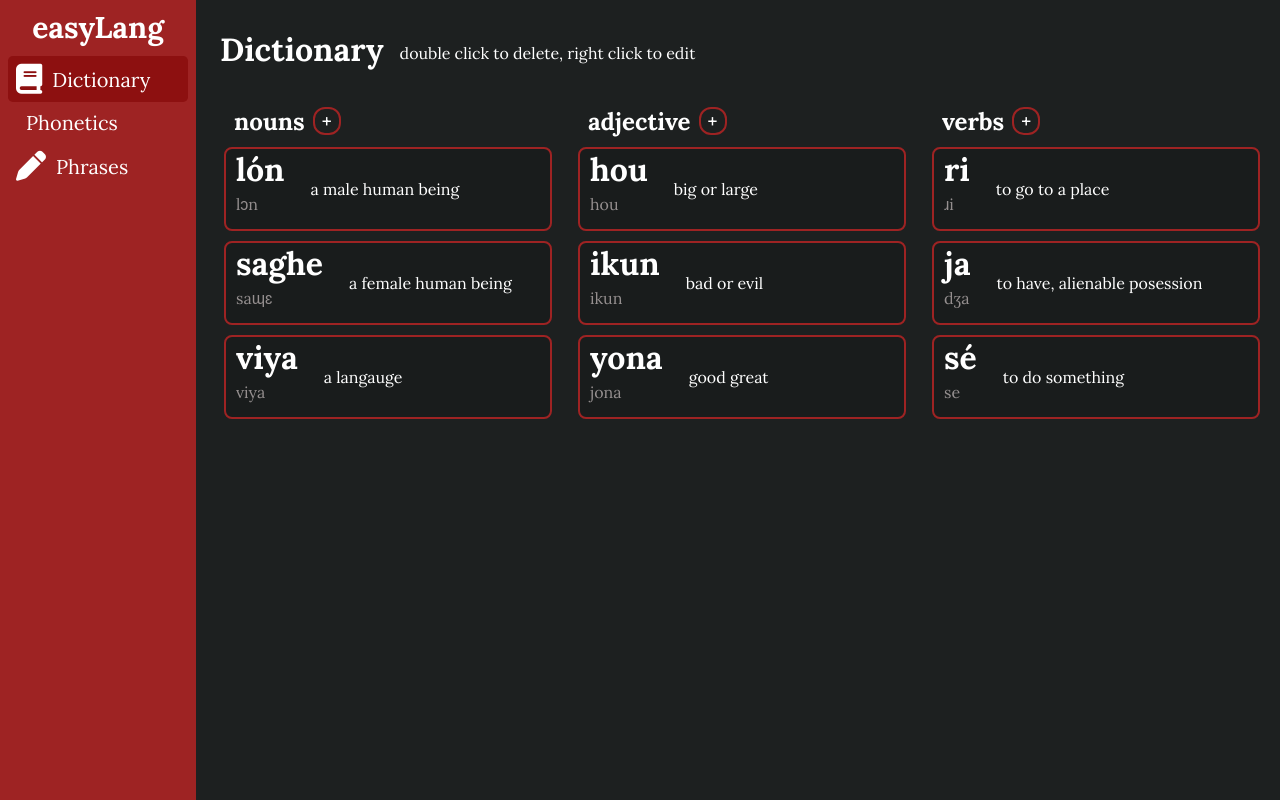
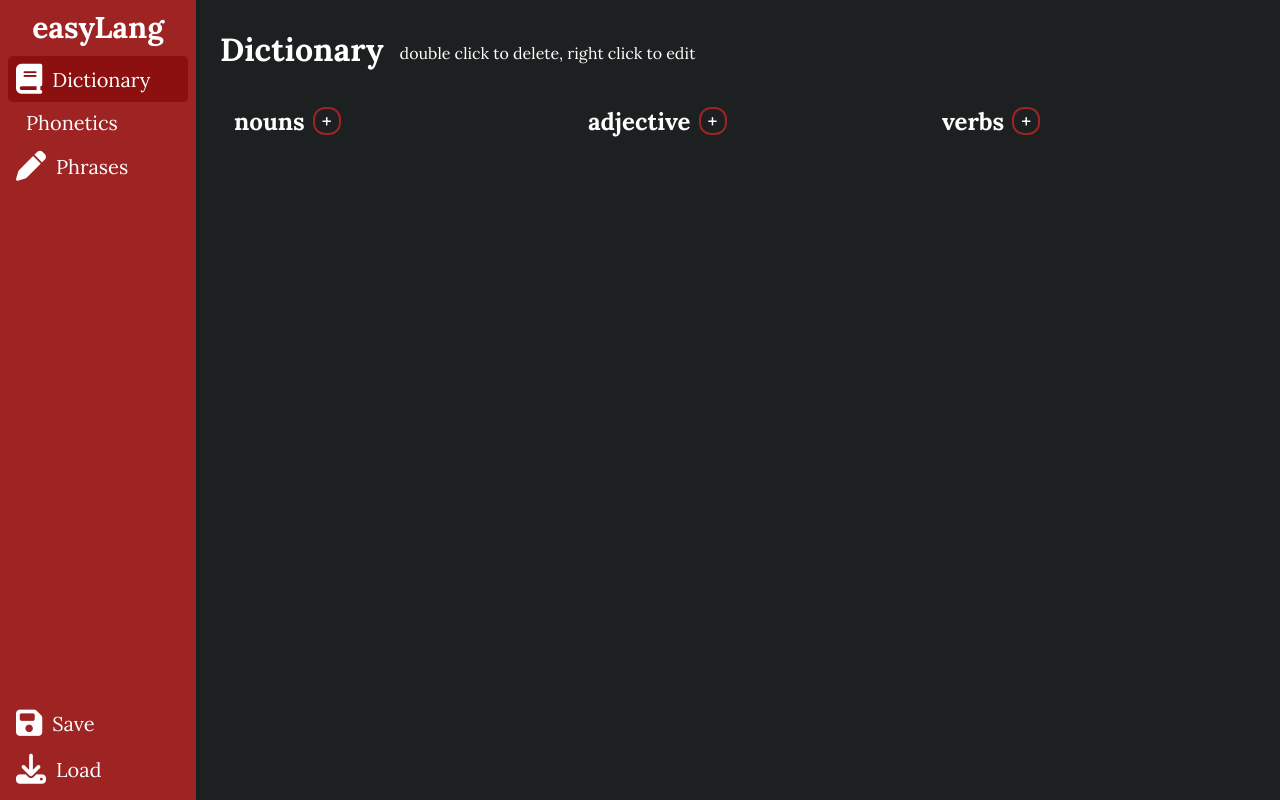
Before and after one commit to okwesil/easylang, a Vue app: page /dictionary in a window 1280 px wide. Built offline with nearby package versions, Linux system fonts and the light colour scheme; some icons are missing; a web font is replaced by a local one.

Commit message:
added save and load functionality for the dictionary

```diff
--- a/src/Dictionary/DictionaryView.vue
+++ b/src/Dictionary/DictionaryView.vue
@@ -10,7 +10,6 @@ export default {
     let timeout;
     let lastDeleted;
     const justDeleted = ref(false)
-    console.log(nouns.value)
 
     const deleteWord = (id, save = true) => {
       if (save) {
@@ -30,7 +29,6 @@ export default {
     }
 
     const undoDelete = () => {
-      console.log(lastDeleted)
       addNewWord(lastDeleted.partOfSpeech, lastDeleted.spelling, lastDeleted.definition, lastDeleted.pronounciation, lastDeleted.id)
       justDeleted.value = false
     }
@@ -53,7 +51,6 @@ export default {
     const editWord = (e, id) => {
       e.preventDefault()
       let word = dictionary.value[id];
-      console.log(word);
       deleteWord(id)
       openNewWordForm(word.partOfSpeech, word.spelling, word.definition, word.pronounciation)
     }
@@ -195,6 +192,8 @@ export default {
   padding-left: 10px;
   padding-right: 10px;
   height: 100%;
+  font-size: 2cqi;
+  color: rgba(255, 255, 255, 0.831);
 }
 .word-pron {
   color: #a8a2a2dd;
--- a/src/Dictionary/dictionary.js
+++ b/src/Dictionary/dictionary.js
@@ -2,20 +2,7 @@ import { computed, ref } from 'vue'
 
 
 export const dictionary = ref(
-    {
-        1: { id: 1, partOfSpeech: 'noun', spelling: 'lón', definition: 'a male human being', pronounciation: 'lɔn' },
-        2: { id: 2, partOfSpeech: 'noun', spelling: 'saghe', definition: 'a female human being', pronounciation: 'saɰɛ' },
-        3: { id: 3, partOfSpeech: 'noun', spelling: 'viya', definition: 'a langauge', pronounciation: 'viya' },
-
-        4: { id: 4, partOfSpeech: 'verb', spelling: 'ri', definition: 'to go to a place', pronounciation: 'ɹi' },
-        5: { id: 5, partOfSpeech: 'verb', spelling: 'ja', definition: 'to have, alienable posession', pronounciation: 'dʒa' },
-        6: { id: 6, partOfSpeech: 'verb', spelling: 'sé', definition: 'to do something', pronounciation: 'se' },
-
-        7: { id: 7, partOfSpeech: 'adjective', spelling: 'hou', definition: 'big or large', pronounciation: 'hou' },
-        8: { id: 8, partOfSpeech: 'adjective', spelling: 'ikun', definition: 'bad or evil', pronounciation: 'ikun' },
-        9: { id: 9, partOfSpeech: 'adjective', spelling: 'yona', definition: 'good great', pronounciation: 'jona' },
-
-    }
+    {}
 )
 
 export const generateID = () => {
--- /dev/null
+++ b/src/Phrases/PhraseView.vue
@@ -0,0 +1,27 @@
+<script>
+
+export default {
+  name: 'PhraseView',
+  components: {}
+}
+</script>
+
+<template>
+  <div class="phrases">
+    <div class="main-header-wrapper">
+      <h1 class="header">Phrases</h1>
+    </div>
+
+    <div class="phrase-list"></div>
+
+    </div>
+</template>
+
+<style>
+
+.phrase-list {
+  display: flex;
+  flex-direction: column;
+}
+
+</style>
--- a/src/Sidebar/Sidebar.vue
+++ b/src/Sidebar/Sidebar.vue
@@ -4,15 +4,34 @@
             <div>e</div>
         </span>
         <span v-else class="sidebar-title">easyLang</span>
+
         <sidebar-link to="/dictionary" icon="fa-solid fa-book">Dictionary</sidebar-link>
         <sidebar-link to="/phonetics" icon="fa-solid fa-volume">Phonetics</sidebar-link>
         <sidebar-link to="/phrases" icon="fa-solid fa-pen">Phrases</sidebar-link>
+        <div class="save-and-load">
+
+            <div class="save-load" @click="save">
+                <i class="fa-solid fa-floppy-disk"></i>
+                <span v-if="!collapsed">
+                    Save
+                </span>
+            </div>
+
+            <div class="save-load" @click="load">
+                <i class="fa-solid fa-download"></i>
+                <span v-if="!collapsed">
+                    Load
+                </span>
+            </div>
+
+        </div>
   </div>
 </template>
 
 
 <script>
     import { collapsed, setCollapsed, sidebarWidth } from './state';
+    import { save, load } from '@/save';
     import SidebarLink from './SidebarLink.vue';
     export default {
         name: "Sidebar",
@@ -20,7 +39,8 @@
             SidebarLink
         },
         setup() {
-            return { collapsed, setCollapsed: setCollapsed, sidebarWidth }
+
+            return { collapsed,  sidebarWidth, setCollapsed, save, load }
         }
     }
 
@@ -56,6 +76,39 @@
     font-weight: bold;
     font-size: 30px;
     margin-bottom: 10px;
+
+    cursor: pointer;
+}
+
+.save-and-load {
+    margin-top: auto;
+}
+
+.save-load {
+    display: flex;
+    align-items: center;
+
+    cursor: pointer;
+    position: relative;
+    font-weight: 400;
+    user-select: none;
+    color: white;
+    text-decoration: none;
+
+    transition: 0.4s ease;
+
+    padding: 0.4em;
+    border-radius: 0.24em;
+    font-size: 20px;
+}
+.save-load:hover {
+    background-color: var(--sidebar-item-hover);
+}
+.save-load i {
+    font-size: 30px;
+}
+.save-load span {
+    margin-left: 10px;
 }
 
 a {
--- a/src/Sidebar/SidebarLink.vue
+++ b/src/Sidebar/SidebarLink.vue
@@ -35,7 +35,11 @@
 
 <style scoped>
 .fade-enter-active {
-    transition: opacity 0.5s;
+    transition: opacity ease-in 0.5s;
+}
+
+.fade-leave-active {
+    transition: opacity 0.1s;
 }
 
 .fade-enter-from,
--- a/src/router/index.js
+++ b/src/router/index.js
@@ -1,6 +1,6 @@
 import { createRouter, createWebHistory } from 'vue-router'
 import DictionaryView from '../Dictionary/DictionaryView.vue'
-import PhraseView from '../views/PhraseView.vue'
+import PhraseView from '../Phrases/PhraseView.vue'
 import PhoneticsView from '../Phonetics/PhoneticsView.vue'
 
 const routes = [
--- /dev/null
+++ b/src/save.js
@@ -0,0 +1,13 @@
+import { dictionary } from './Dictionary/dictionary';
+
+export const save = () => {
+    localStorage.setItem('dictionary', JSON.stringify(dictionary.value))
+}
+export const load = () => {
+    const unparsed = localStorage.getItem('dictionary')
+    if (!unparsed) {
+        alert('Save something first :(')
+        return
+    }
+    dictionary.value = JSON.parse(localStorage.getItem('dictionary'))
+}
--- a/src/views/PhraseView.vue
+++ /dev/null
@@ -1,13 +0,0 @@
-<template>
-  <div class="phrases">
-    <h1>This is the sentences page</h1>
-  </div>
-</template>
-
-<script>
-
-export default {
-  name: 'PhraseView',
-  components: {}
-}
-</script>
```
Also changed, not shown: src/Phrases/phrases.js (added).
